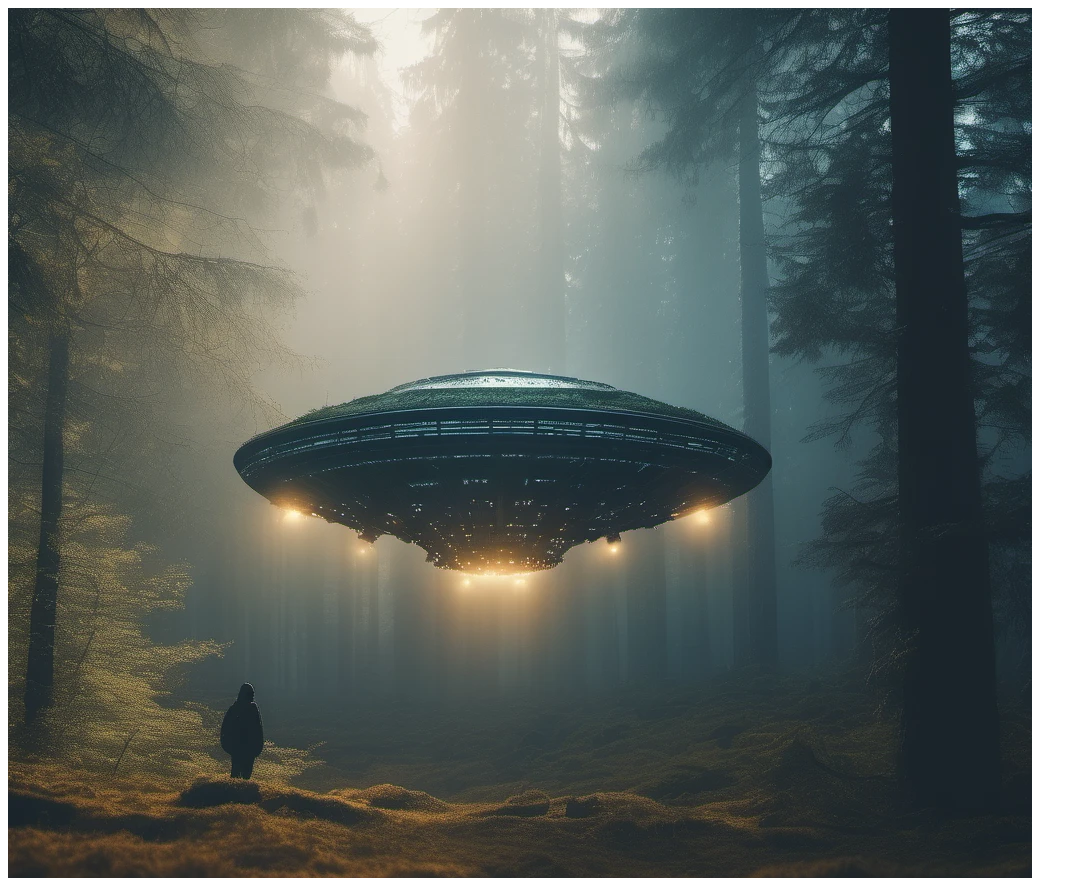
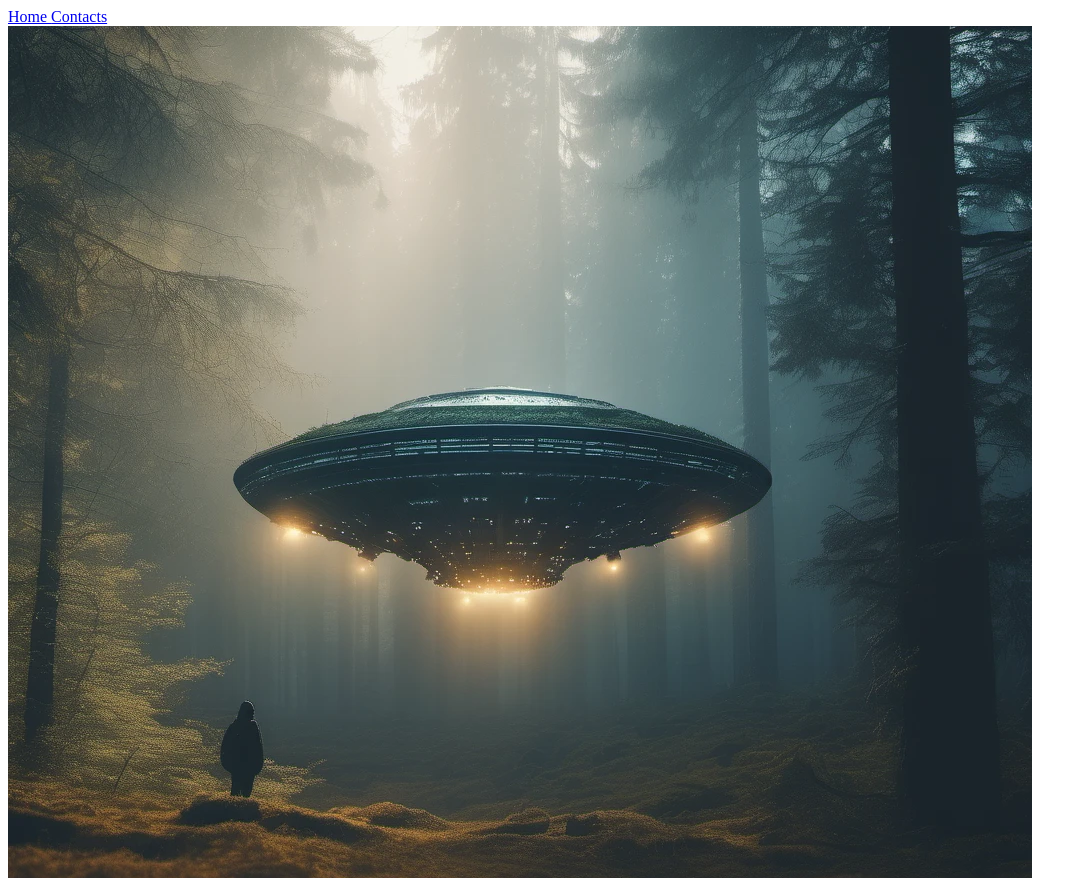
Before and after one commit to LezovArtem/PPW-1, a plain HTML site: page index.html in a window 1280 px wide. Shown: the top 878 px of the page, without its empty margins (0-1087 px from the left). Drawn offline with Linux system fonts and the light colour scheme.

Commit message:
added header with contacts page

```diff
--- a/index.html
+++ b/index.html
@@ -6,6 +6,12 @@
     <title>Document</title>
 </head>
 <body>
+    <header>
+        <a href="index.html"> Home </a>
+        <a href="contacts.html"> Contacts </a>
+    </header>
+
+
     <div>
     <a href="https://usarb.md/">
         <img src="resources/image.webp">
```
